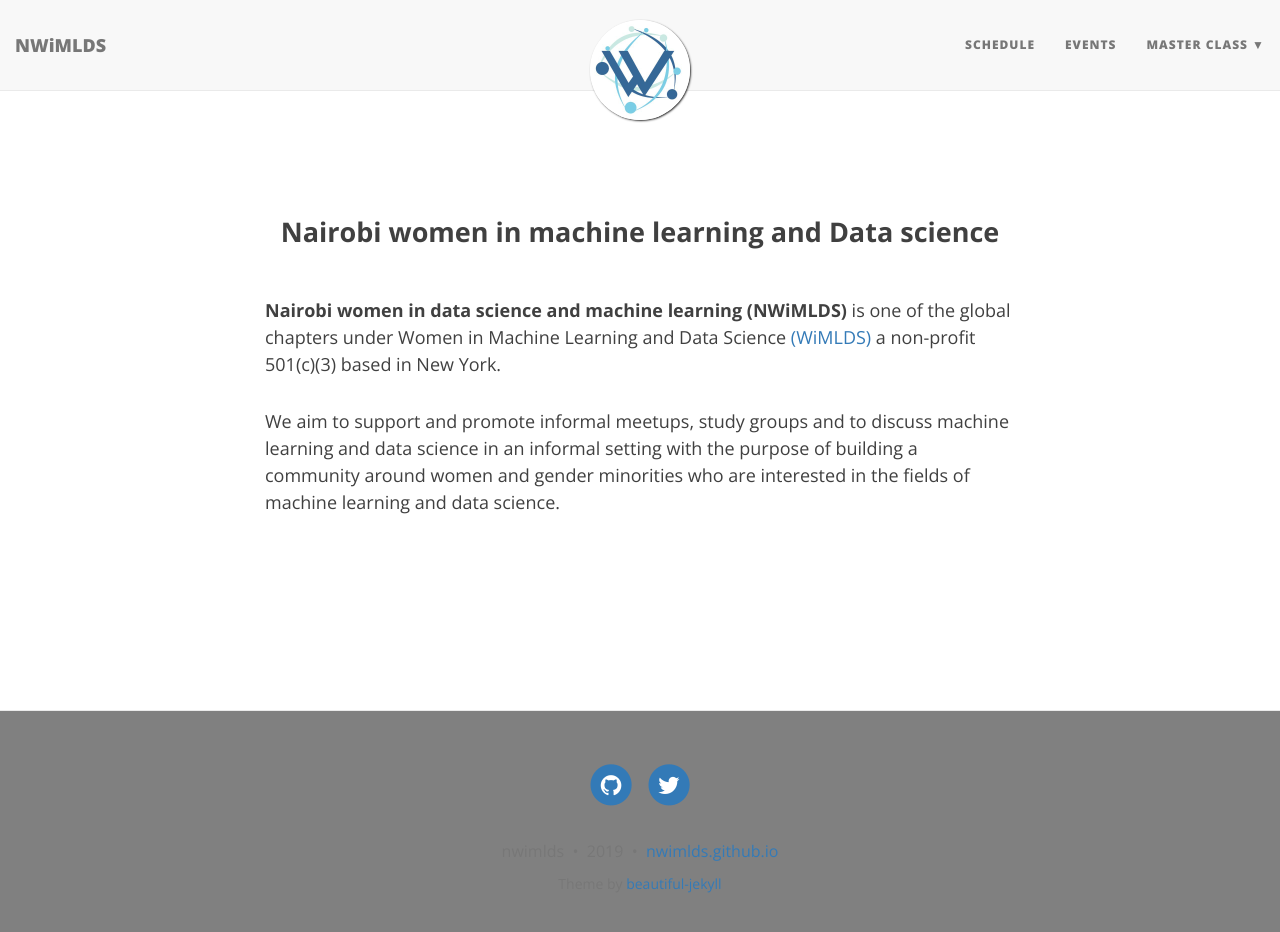
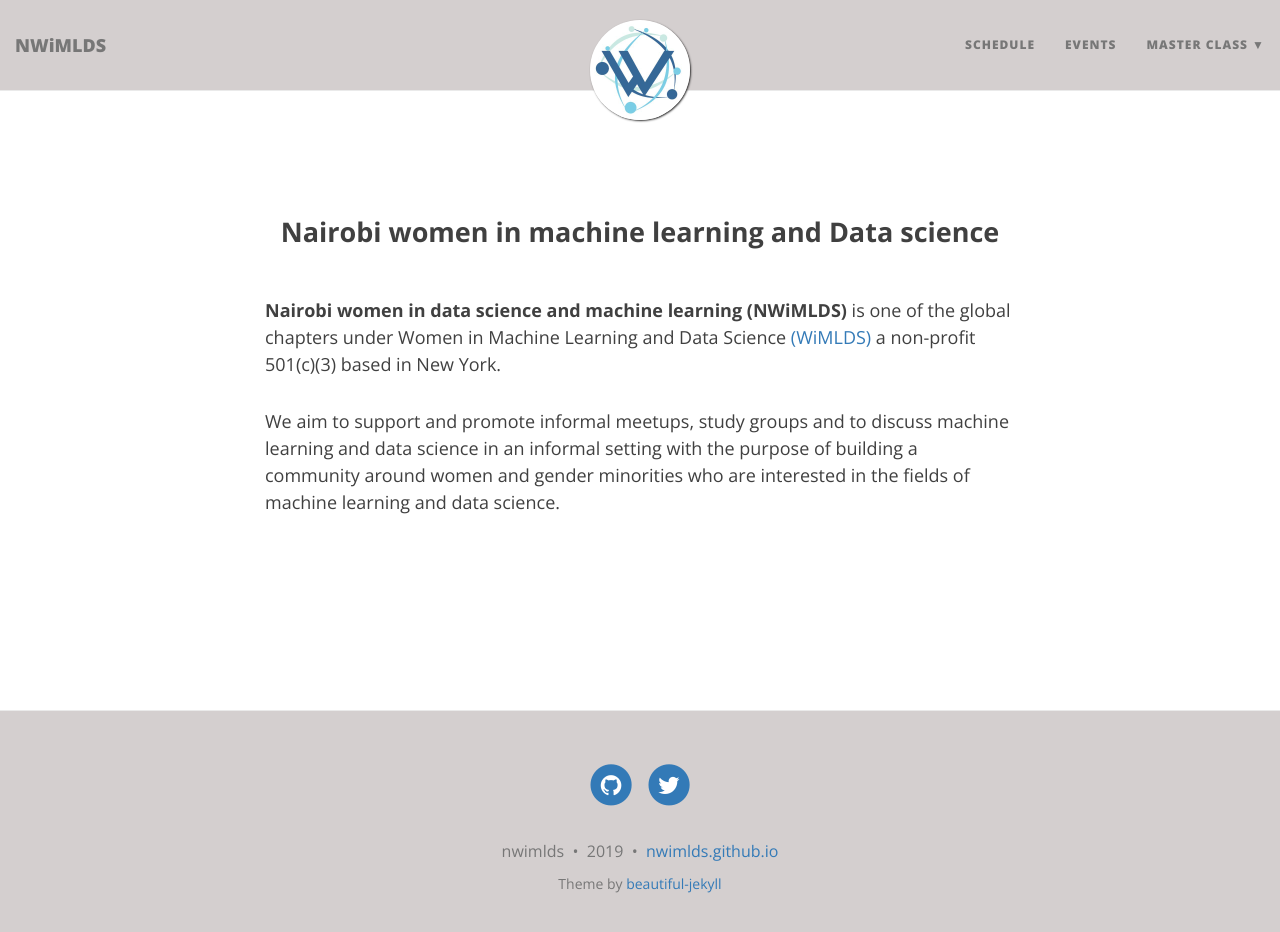
Before and after one commit to Master-DS-Classes/nwimlds.github.io, a Jekyll site: the page index.html, which Jekyll copies as it is, in a window 1280 px wide and 944 px high. Shown: the top 932 px of the window. Built offline with Jekyll 4.4.1, drawn with Linux system fonts in a browser that asks for light colours; nearby versions of some CDN libraries.

Commit message:
Update main.css

```diff
--- a/css/main.css
+++ b/css/main.css
@@ -106,7 +106,7 @@
 /* --- Navbar --- */
 
 .navbar-custom {
-  background-color: {{ site.navbar-col }};
+  background-color: #d4cfcf;
   border-bottom: 1px solid #EAEAEA;
   font-family: 'Open Sans', 'Helvetica Neue', Helvetica, Arial, sans-serif;
   {% if site.navbar-img %}
@@ -265,7 +265,7 @@
   border-top: 1px #EAEAEA solid;
   margin-top: 50px;
   font-size: 14px;
-  background-color: #808080;
+  background-color: #d4cfcf;
   {% if site.footer-img %}
   background-image: url({{ site.footer-img }});
   background-attachment: fixed;
```
